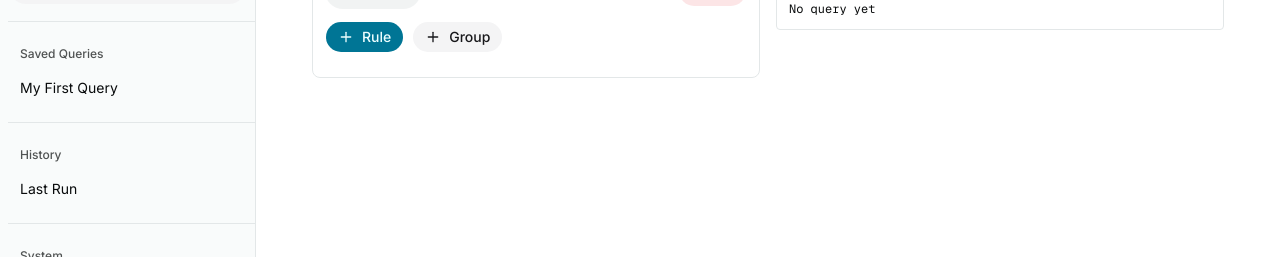
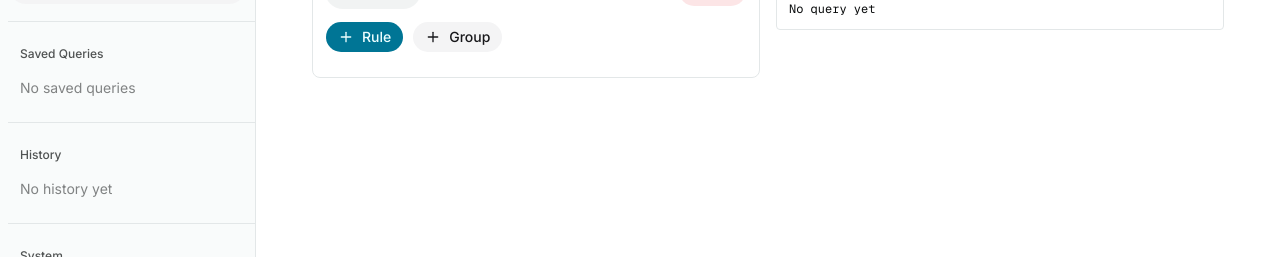
Before and after one commit to justtimi/visual-query-builder, a Next.js app: page / in a window 1280 px wide. Shown: the part 216-473 px from the top of the page. Built offline with nearby package versions, Linux system fonts and the light colour scheme.

Commit message:
feature: tie the sidebar to zustand state

```diff
--- a/src/app/import/page.tsx
+++ /dev/null
@@ -1,35 +0,0 @@
-"use client";
-
-import { ResultsPanel } from "@/components/query-builder/ResultsPanel";
-import {
-  Card,
-  CardContent,
-  CardDescription,
-  CardHeader,
-  CardTitle,
-} from "@/components/ui/card";
-
-export default function ImportPage() {
-  return (
-    <div className="p-6 space-y-6">
-      <div>
-        <h1 className="text-3xl font-bold">Query Simulator</h1>
-        <p className="text-muted-foreground mt-2">
-          Run your query against mock data and see filtered results in real-time
-        </p>
-      </div>
-
-      <Card className="max-w-2xl">
-        <CardHeader>
-          <CardTitle>Execution Results</CardTitle>
-          <CardDescription>
-            Build your query in the Workspace tab, then execute it here
-          </CardDescription>
-        </CardHeader>
-        <CardContent>
-          <ResultsPanel />
-        </CardContent>
-      </Card>
-    </div>
-  );
-}
--- a/src/app/layout.tsx
+++ b/src/app/layout.tsx
@@ -5,18 +5,10 @@ import { cn } from "@/lib/utils";
 import { Toaster } from "@/components/ui/sonner";
 import {
   SidebarProvider,
-  Sidebar,
-  SidebarContent,
   SidebarTrigger,
-  SidebarGroup,
-  SidebarGroupLabel,
-  SidebarMenu,
-  SidebarMenuItem,
-  SidebarMenuButton,
-  SidebarSeparator,
   SidebarInset,
 } from "@/components/ui/sidebar";
-import { WorkspaceTools } from "@/components/WorkspaceTools";
+import SidebarRoot from "@/components/Sidebar";
 
 const inter = Inter({ subsets: ["latin"], variable: "--font-sans" });
 
@@ -55,63 +47,7 @@ export default function RootLayout({
       <body className="min-h-full flex">
         <SidebarProvider>
           <div className="flex w-full min-h-screen">
-            <Sidebar>
-              <SidebarContent>
-                <SidebarGroup>
-                  <SidebarGroupLabel>Workspace</SidebarGroupLabel>
-
-                  <SidebarMenu>
-                    <SidebarMenuItem>
-                      <SidebarMenuButton>Builder</SidebarMenuButton>
-                    </SidebarMenuItem>
-                  </SidebarMenu>
-                </SidebarGroup>
-
-                <SidebarSeparator />
-
-                <SidebarGroup>
-                  <SidebarGroupLabel>Workspace Tools</SidebarGroupLabel>
-                  <WorkspaceTools />
-                </SidebarGroup>
-
-                <SidebarSeparator />
-
-                <SidebarGroup>
-                  <SidebarGroupLabel>Saved Queries</SidebarGroupLabel>
-
-                  <SidebarMenu>
-                    {/* later replace with Zustand savedQueries */}
-                    <SidebarMenuItem>
-                      <SidebarMenuButton>My First Query</SidebarMenuButton>
-                    </SidebarMenuItem>
-                  </SidebarMenu>
-                </SidebarGroup>
-
-                <SidebarSeparator />
-
-                <SidebarGroup>
-                  <SidebarGroupLabel>History</SidebarGroupLabel>
-
-                  <SidebarMenu>
-                    <SidebarMenuItem>
-                      <SidebarMenuButton>Last Run</SidebarMenuButton>
-                    </SidebarMenuItem>
-                  </SidebarMenu>
-                </SidebarGroup>
-
-                <SidebarSeparator />
-
-                <SidebarGroup>
-                  <SidebarGroupLabel>System</SidebarGroupLabel>
-
-                  <SidebarMenu>
-                    <SidebarMenuItem>
-                      <SidebarMenuButton>Toggle Theme</SidebarMenuButton>
-                    </SidebarMenuItem>
-                  </SidebarMenu>
-                </SidebarGroup>
-              </SidebarContent>
-            </Sidebar>
+            <SidebarRoot />
 
             <SidebarInset>
               <SidebarTrigger />
--- a/src/app/playground/page.tsx
+++ /dev/null
@@ -1,9 +0,0 @@
-import React from 'react'
-
-const page = () => {
-  return (
-    <div>page</div>
-  )
-}
-
-export default page
--- a/src/app/saved/page.tsx
+++ /dev/null
@@ -1,9 +0,0 @@
-import React from 'react'
-
-const page = () => {
-  return (
-    <div>page</div>
-  )
-}
-
-export default page
--- a/src/app/schema/page.tsx
+++ /dev/null
@@ -1,9 +0,0 @@
-import React from 'react'
-
-const page = () => {
-  return (
-    <div>page</div>
-  )
-}
-
-export default page
--- /dev/null
+++ b/src/components/Sidebar.tsx
@@ -0,0 +1,99 @@
+"use client";
+import {
+  Sidebar,
+  SidebarContent,
+  SidebarGroup,
+  SidebarGroupLabel,
+  SidebarMenu,
+  SidebarMenuButton,
+  SidebarMenuItem,
+  SidebarSeparator,
+} from "./ui/sidebar";
+import { WorkspaceTools } from "./WorkspaceTools";
+import { useQueryStore } from "@/store/queryStore";
+
+const SidebarRoot = () => {
+  const savedQueries = useQueryStore((s) => s.savedQueries);
+  const loadSavedQuery = useQueryStore((s) => s.loadSavedQuery);
+  const queryHistory = useQueryStore((s) => s.queryHistory);
+  return (
+    <Sidebar>
+      <SidebarContent>
+        <SidebarGroup>
+          <SidebarGroupLabel>Workspace</SidebarGroupLabel>
+
+          <SidebarMenu>
+            <SidebarMenuItem>
+              <SidebarMenuButton>Builder</SidebarMenuButton>
+            </SidebarMenuItem>
+          </SidebarMenu>
+        </SidebarGroup>
+
+        <SidebarSeparator />
+
+        <SidebarGroup>
+          <SidebarGroupLabel>Workspace Tools</SidebarGroupLabel>
+          <WorkspaceTools />
+        </SidebarGroup>
+
+        <SidebarSeparator />
+
+        <SidebarGroup>
+          <SidebarGroupLabel>Saved Queries</SidebarGroupLabel>
+
+          <SidebarMenu>
+            {savedQueries.length === 0 ? (
+              <SidebarMenuItem>
+                <SidebarMenuButton disabled>No saved queries</SidebarMenuButton>
+              </SidebarMenuItem>
+            ) : (
+              savedQueries.map((query) => (
+                <SidebarMenuItem key={query.id}>
+                  <SidebarMenuButton onClick={() => loadSavedQuery(query)}>
+                    {query.name}
+                  </SidebarMenuButton>
+                </SidebarMenuItem>
+              ))
+            )}
+          </SidebarMenu>
+        </SidebarGroup>
+
+        <SidebarSeparator />
+
+        <SidebarGroup>
+          <SidebarGroupLabel>History</SidebarGroupLabel>
+
+          <SidebarMenu>
+            {queryHistory.length === 0 ? (
+              <SidebarMenuItem>
+                <SidebarMenuButton disabled>No history yet</SidebarMenuButton>
+              </SidebarMenuItem>
+            ) : (
+              queryHistory.slice(0, 10).map((item) => (
+                <SidebarMenuItem key={item.id}>
+                  <SidebarMenuButton onClick={() => loadSavedQuery(item)}>
+                    Run {new Date(item.createdAt).toLocaleTimeString()}
+                  </SidebarMenuButton>
+                </SidebarMenuItem>
+              ))
+            )}
+          </SidebarMenu>
+        </SidebarGroup>
+
+        <SidebarSeparator />
+
+        <SidebarGroup>
+          <SidebarGroupLabel>System</SidebarGroupLabel>
+
+          <SidebarMenu>
+            <SidebarMenuItem>
+              <SidebarMenuButton>Toggle Theme</SidebarMenuButton>
+            </SidebarMenuItem>
+          </SidebarMenu>
+        </SidebarGroup>
+      </SidebarContent>
+    </Sidebar>
+  );
+};
+
+export default SidebarRoot;
--- a/src/store/queryStore.ts
+++ b/src/store/queryStore.ts
@@ -11,6 +11,7 @@ import { compileTreeToMongo } from "@/utils/queryCompiler";
 import { evaluateQuery } from "@/utils/queryExecutor";
 import { User } from "@/types/data";
 import { users } from "@/lib/mockData";
+import { SavedQuery, QueryHistoryItem } from "@/types/savedQuery";
 
 type ExecutionState = "idle" | "running" | "success" | "empty";
 
@@ -28,6 +29,13 @@ interface QueryStore {
   runQuery: () => Promise<void>;
   clearResults: () => void;
   executionState: ExecutionState;
+  savedQueries: SavedQuery[];
+  queryHistory: QueryHistoryItem[];
+  executedTree: QueryNode | null;
+  addSavedQuery: (tree: QueryNode, name?: string) => void;
+  loadSavedQuery: (query: { tree: QueryNode }) => void;
+
+  addToHistory: (query: QueryNode) => void;
 }
 
 export const useQueryStore = create<QueryStore>((set, get) => ({
@@ -38,6 +46,9 @@ export const useQueryStore = create<QueryStore>((set, get) => ({
   results: [],
   isLoading: false,
   executedTree: null,
+
+  savedQueries: [],
+  queryHistory: [],
 
   setTree: (tree) => set({ tree, compiledQuery: compileTreeToMongo(tree) }),
   setValidationErrors: (errors) => set({ validationErrors: errors }),
@@ -63,6 +74,18 @@ export const useQueryStore = create<QueryStore>((set, get) => ({
     }
   },
 
+  addToHistory: (tree) =>
+    set((state) => ({
+      queryHistory: [
+        {
+          id: crypto.randomUUID(),
+          tree,
+          createdAt: Date.now(),
+        },
+        ...state.queryHistory,
+      ],
+    })),
+
   runQuery: async () => {
     set({ isLoading: true, executionState: "running" });
 
@@ -71,6 +94,8 @@ export const useQueryStore = create<QueryStore>((set, get) => ({
     const tree = get().tree;
     const results = evaluateQuery(tree, users);
 
+    get().addToHistory(tree);
+
     const executionState: ExecutionState =
       results.length > 0 ? "success" : "empty";
 
@@ -78,6 +103,7 @@ export const useQueryStore = create<QueryStore>((set, get) => ({
       results,
       isLoading: false,
       executionState,
+      executedTree: tree,
     });
   },
 
@@ -88,4 +114,33 @@ export const useQueryStore = create<QueryStore>((set, get) => ({
       executionState: "idle",
     });
   },
+  addSavedQuery: (tree, name = `Query ${new Date().toLocaleTimeString()}`) =>
+    set((state) => {
+      const exists = state.savedQueries.some(
+        (q) => JSON.stringify(q.tree) === JSON.stringify(tree),
+      );
+
+      if (exists) return state;
+
+      return {
+        savedQueries: [
+          {
+            id: crypto.randomUUID(),
+            name,
+            tree,
+            createdAt: Date.now(),
+          },
+          ...state.savedQueries,
+        ],
+      };
+    }),
+  loadSavedQuery: (saved) => {
+    set({
+      tree: saved.tree,
+      compiledQuery: compileTreeToMongo(saved.tree),
+      executionState: "idle",
+      results: [],
+      executedTree: null,
+    });
+  },
 }));
--- /dev/null
+++ b/src/types/savedQuery.ts
@@ -0,0 +1,14 @@
+import { QueryNode } from "./query";
+
+export type SavedQuery = {
+  id: string;
+  name: string;
+  tree: QueryNode;
+  createdAt: number;
+};
+
+export type QueryHistoryItem = {
+  id: string;
+  tree: QueryNode;
+  createdAt: number;
+};
```
